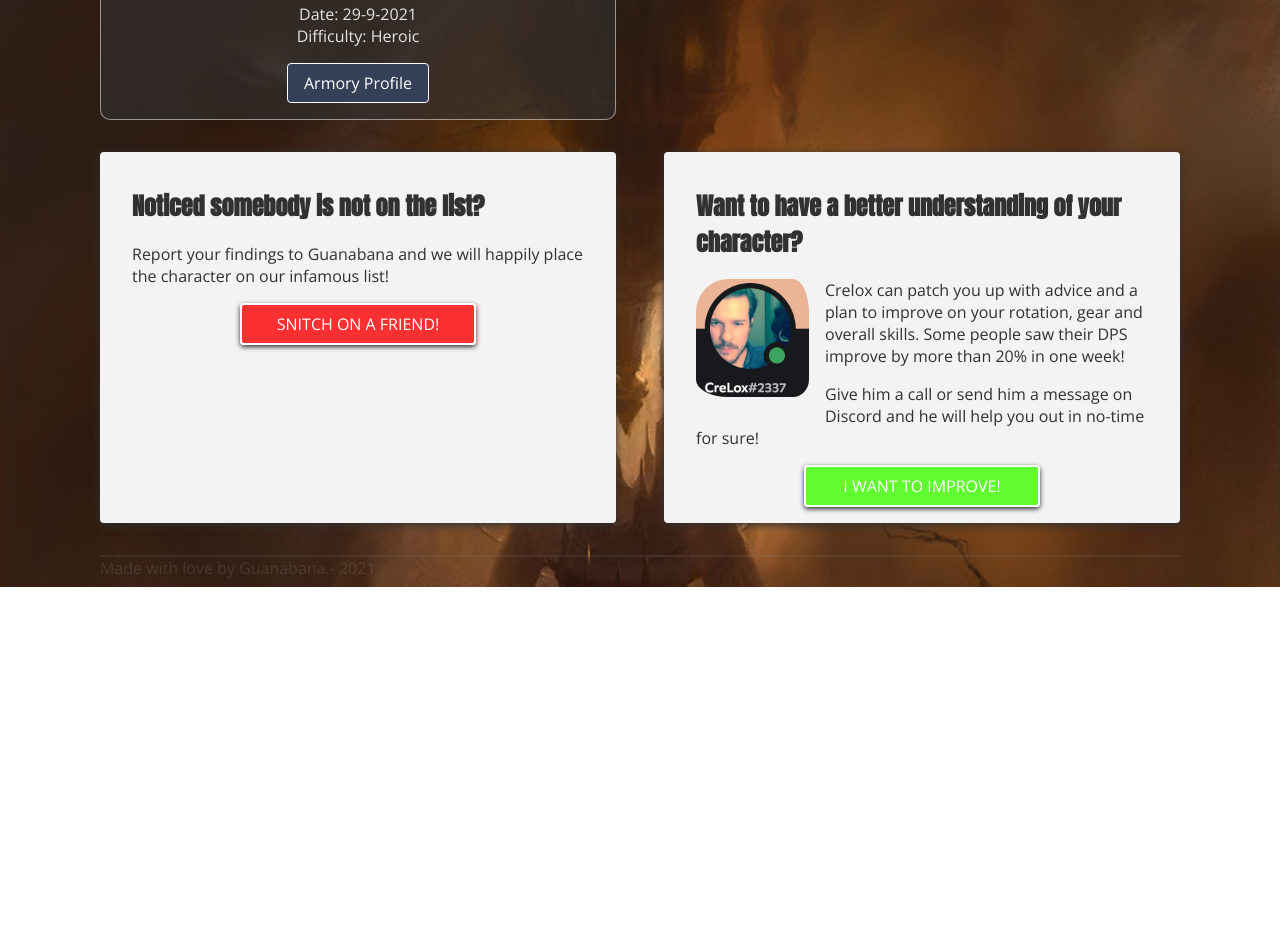
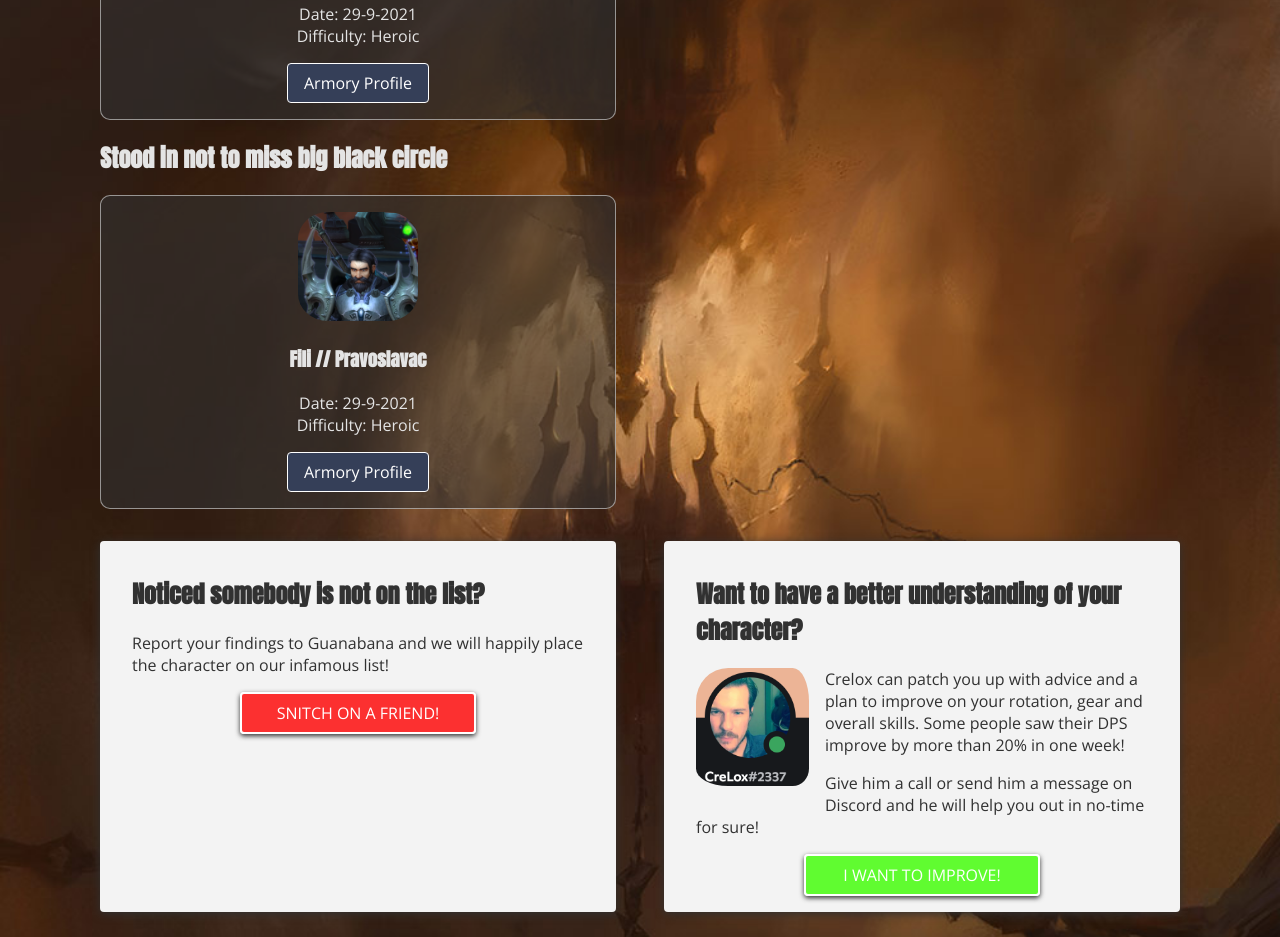
Before and after one commit to robert-hoekstra/maximum-carnage, a plain HTML site: page index.html in a window 1280 px wide. Shown: the part 1068-2005 px from the top of the page. Before the commit the page ends 1655 px from the top, so only its background shows below. Drawn offline with nearby package versions, Linux system fonts and the light colour scheme.

Commit message:
Update index.html

```diff
--- a/index.html
+++ b/index.html
@@ -47,6 +47,18 @@
                     </li>
                 </ol>
             </section>
+            <section class="bridgebuilding">
+                <h2>Stood in not to miss big black circle</h2>
+                <ol class="grid2col">
+                    <li class="entry">
+                        <a href="https://worldofwarcraft.com/en-gb/character/eu/darkspear/pravoslavac"><img class="avatar" src="./assets/images/fili.png" alt="fili"></a>
+                        <h3>Fili // Pravoslavac</h3>
+                        <span>Date: 29-9-2021</span>
+                        <span>Difficulty: Heroic</span>
+                        <a class="armoryLink" href="https://worldofwarcraft.com/en-gb/character/eu/darkspear/pravoslavac">Armory Profile</a>
+                    </li>
+                </ol>
+            </section>
             </main>
             <!--[if lt IE 7]>
                 <p class="browsehappy">You are using an <strong>outdated</strong> browser. Please <a href="#">upgrade your browser</a> to improve your experience.</p>
```
